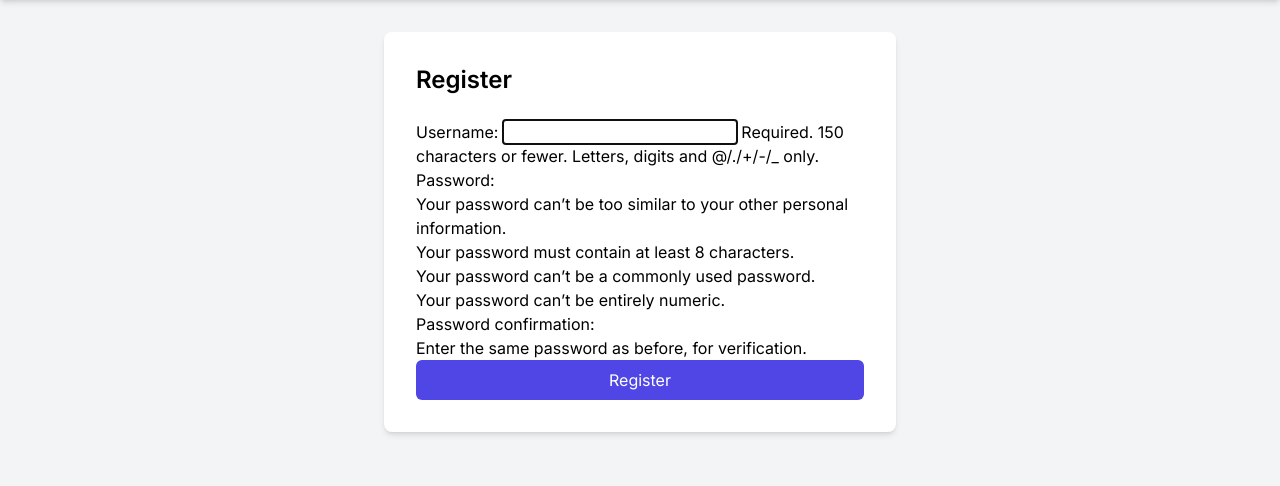
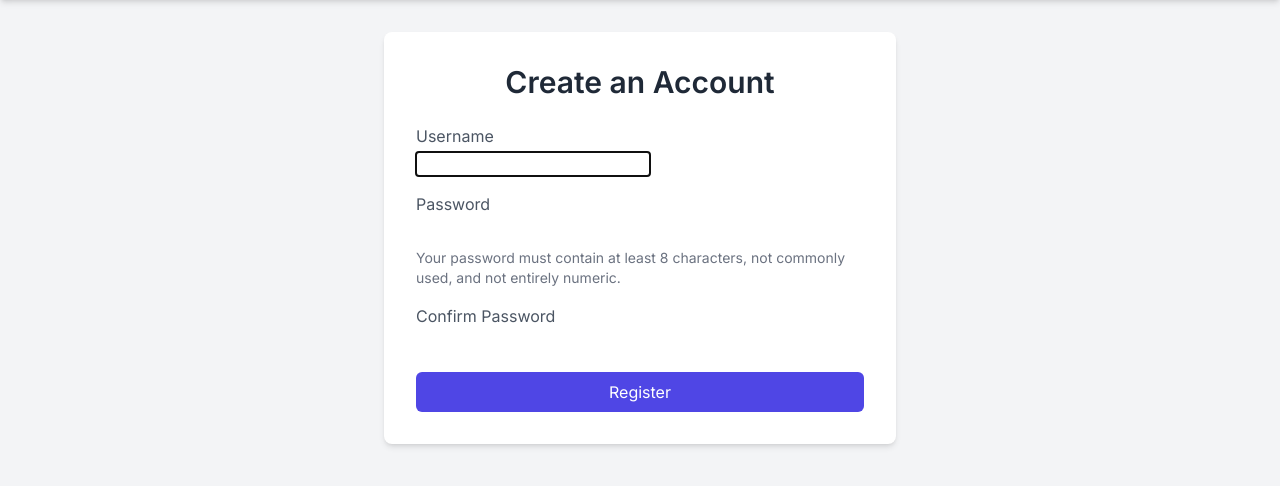
Before and after one commit to Scallss/supermarket-place, a Django app: page /register/ in a window 1280 px wide. Shown: the part 60-546 px from the top of the page. Run offline with Django 5.2, Linux system fonts and the light colour scheme; some libraries are stand-ins or nearby versions.

Commit message:
Improved registeration page

```diff
--- a/main/templates/register.html
+++ b/main/templates/register.html
@@ -4,10 +4,22 @@
 
 {% block content %}
 <div class="max-w-lg mx-auto bg-white p-8 rounded-lg shadow-md">
-    <h1 class="text-2xl font-semibold mb-6">Register</h1>
-    <form method="POST">
+    <h1 class="text-3xl font-bold mb-6 text-center text-gray-800">Create an Account</h1>
+    <form method="POST" class="space-y-4">
         {% csrf_token %}
-        {{ form.as_p }}
+        <div class="space-y-1">
+            <label for="username" class="block text-gray-600 font-medium">Username</label>
+            {{ form.username }}
+        </div>
+        <div class="space-y-1">
+            <label for="password1" class="block text-gray-600 font-medium">Password</label>
+            {{ form.password1 }}
+            <p class="text-sm text-gray-500">Your password must contain at least 8 characters, not commonly used, and not entirely numeric.</p>
+        </div>
+        <div class="space-y-1">
+            <label for="password2" class="block text-gray-600 font-medium">Confirm Password</label>
+            {{ form.password2 }}
+        </div>
         <button type="submit" class="w-full bg-indigo-600 text-white py-2 px-4 rounded-md hover:bg-indigo-700 transition">Register</button>
     </form>
 </div>
```
Also changed, not shown: README.md.
